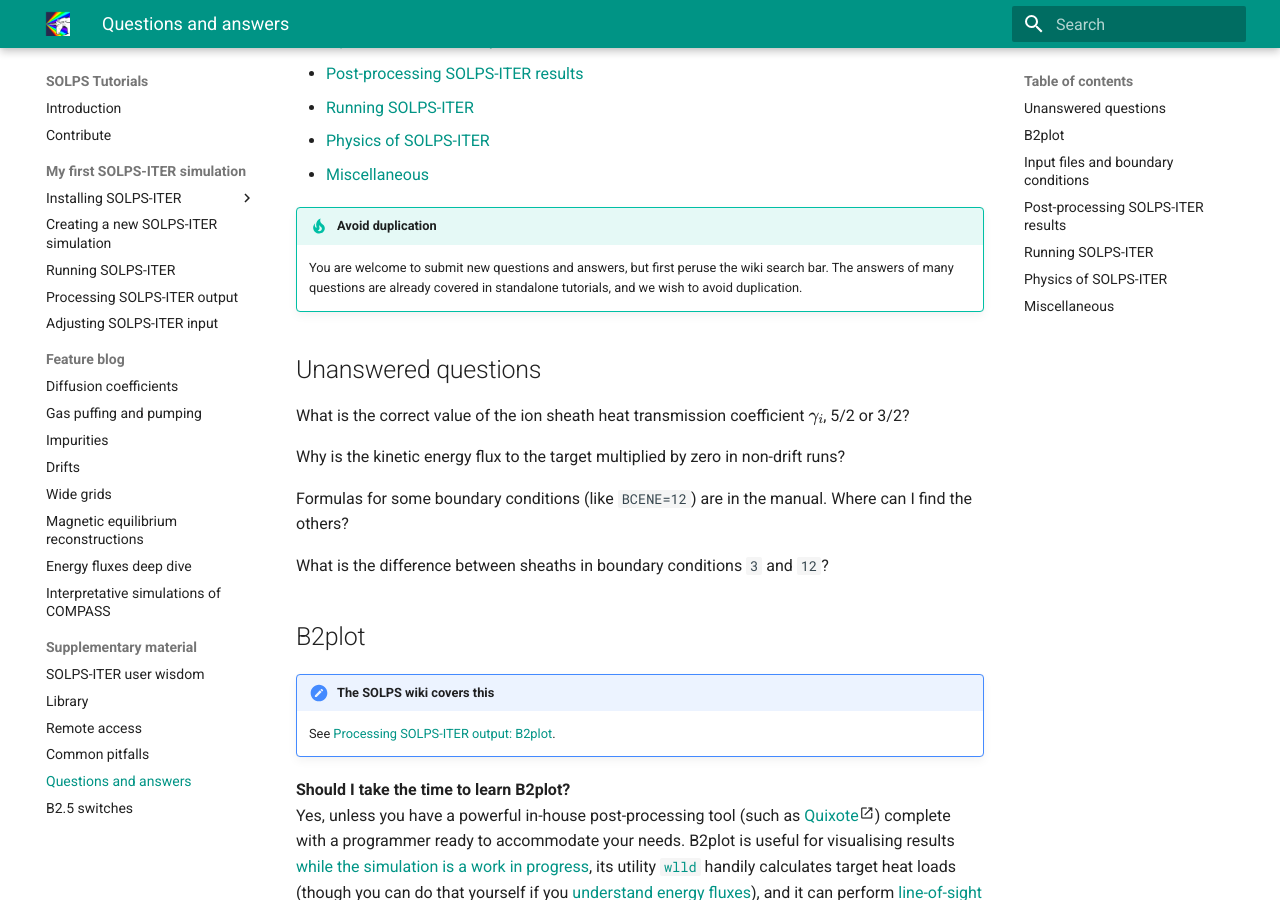
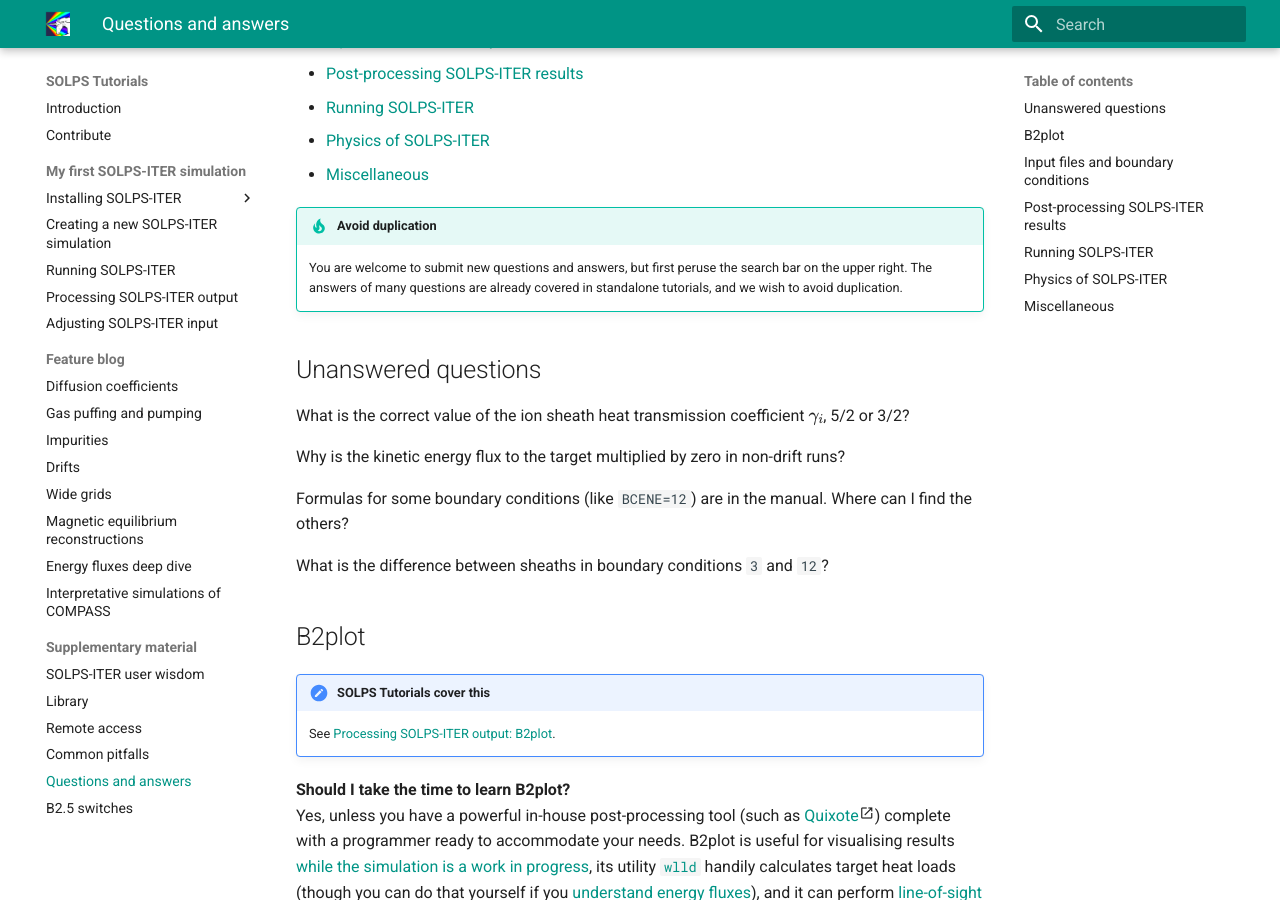
Before and after one commit to iterorganization/SOLPS-Tutorials, an MkDocs documentation site: the page built from docs/supplementary/Questions_and_answers.md, in a window 1280 px wide and 900 px high, scrolled down 253 px. Built offline with MkDocs 1.6.1 and Material for MkDocs 9.7.7, drawn with Linux system fonts in a browser that asks for light colours; some of the changed text lies outside the part shown.

Commit message:
Rename all instances of SOLPS wiki to SOLPS Tutorials

```diff
--- a/docs/supplementary/Questions_and_answers.md
+++ b/docs/supplementary/Questions_and_answers.md
@@ -10,7 +10,7 @@ This document records the questions we've had about SOLPS-ITER and their answers
 - [Miscellaneous](#miscellaneous)
 
 /// tip | Avoid duplication
-You are welcome to submit new questions and answers, but first peruse the wiki search bar. The answers of many questions are already covered in standalone tutorials, and we wish to avoid duplication.
+You are welcome to submit new questions and answers, but first peruse the search bar on the upper right. The answers of many questions are already covered in standalone tutorials, and we wish to avoid duplication.
 ///
 
 ## Unanswered questions
@@ -27,7 +27,7 @@ What is the difference between sheaths in boundary conditions `3` and `12`?
 
 ## B2plot
 
-/// hint | The SOLPS wiki covers this
+/// hint | SOLPS Tutorials cover this
 See [Processing SOLPS-ITER output: B2plot](../my_first_simulation/Processing_SOLPS-ITER_output.md#b2plot).
 ///
 
@@ -75,7 +75,7 @@ The numbers can be found in `b2pl.exe.dir/b2plot.write`.
 
 ## Input files and boundary conditions
 
-/// hint | The SOLPS wiki covers this
+/// hint | SOLPS Tutorials cover this
 See [Creating a new SOLPS-ITER simulation: Procure input files](../my_first_simulation/Creating_a_new_SOLPS-ITER_simulation.md#procure-input-files) and [Adjusting SOLPS-ITER input](../my_first_simulation/Adjusting_SOLPS-ITER_input.md).
 ///
 
@@ -130,7 +130,7 @@ So you can write comments there in any way you wish (starting the line with \#,
 
 ## Post-processing SOLPS-ITER results
 
-/// hint | The SOLPS wiki covers this
+/// hint | SOLPS Tutorials cover this
 See [Processing SOLPS-ITER output](../my_first_simulation/Processing_SOLPS-ITER_output.md).
 ///
 
@@ -152,7 +152,7 @@ Because `fhe` and `fhi` aren't the only components of `Whtpl`. See the [Energy f
 
 ## Running SOLPS-ITER
 
-/// hint | The SOLPS wiki covers this
+/// hint | SOLPS Tutorials cover this
 See [Running SOLPS-ITER](../my_first_simulation/Running_SOLPS-ITER.md).
 ///
 
```
Also changed, not shown: docs/index.md (+9 -9 lines), docs/installing/solps-iter-codebase.md (+1 -1 lines), docs/supplementary/Library.md (+1 -1 lines), docs/supplementary/SOLPS-ITER_user_wisdom.md (+14 -13 lines).
